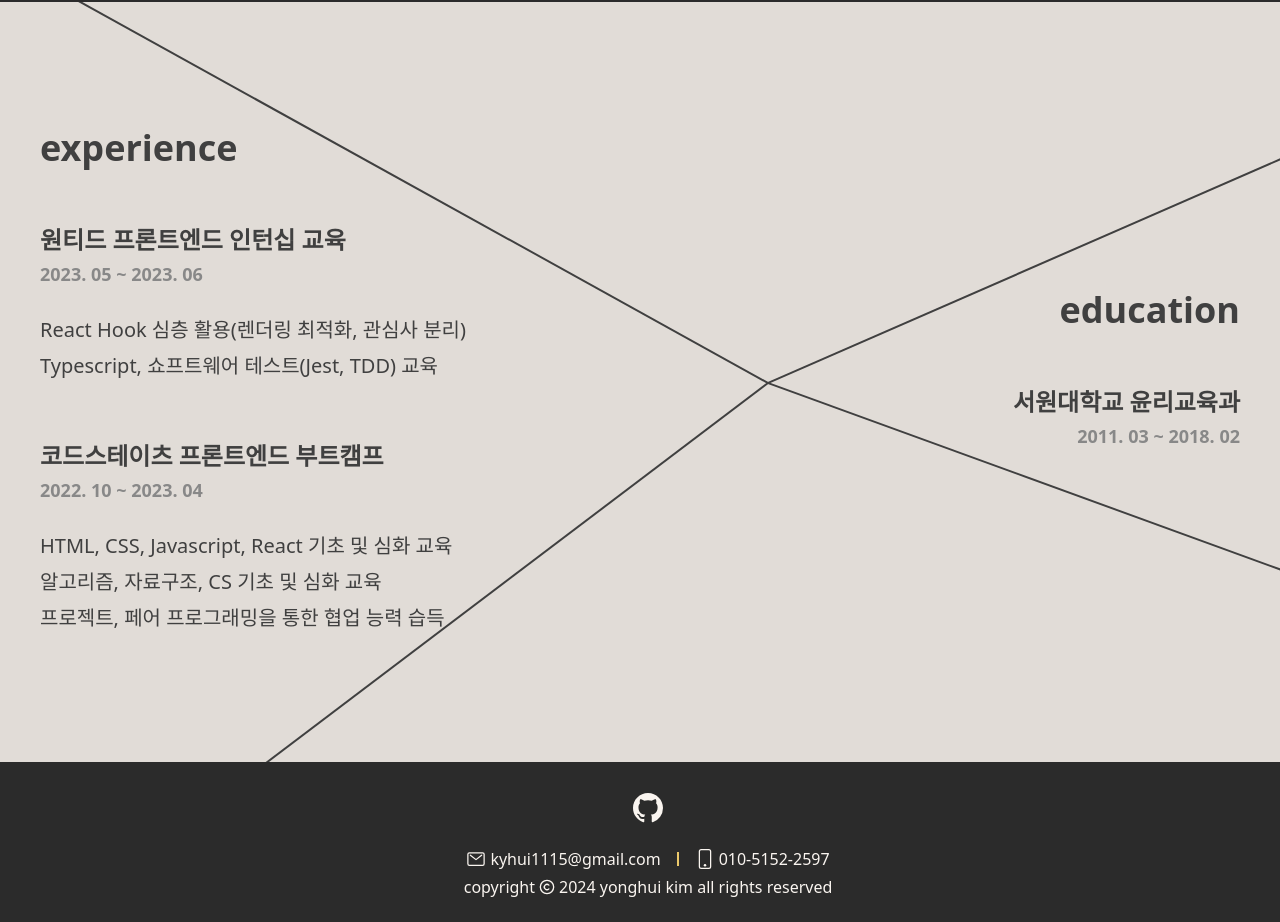
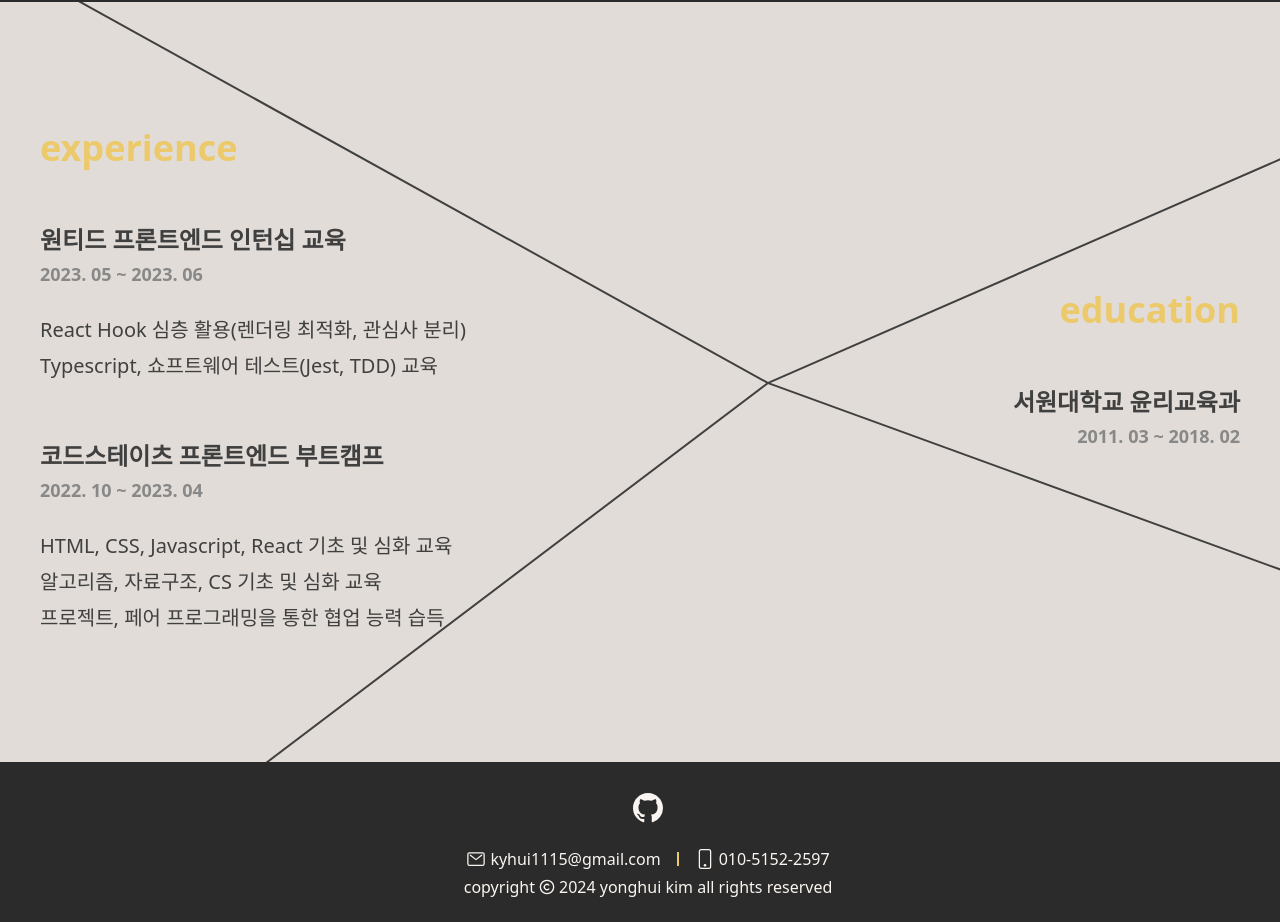
Before and after one commit to kyhui1115/portfolio, a React (Create React App) app: page / in a window 1280 px wide. Shown: the part 2318-3240 px from the top of the page. Built offline with nearby package versions, Linux system fonts and the light colour scheme.

Commit message:
design: background title 글자색 변경

```diff
--- a/src/components/background/Title.tsx
+++ b/src/components/background/Title.tsx
@@ -3,5 +3,5 @@ interface propTypes {
 }
 
 export default function Title({ text }: propTypes) {
-  return <span className="text-4xl font-semibold text-gray-400">{text}</span>;
+  return <span className="text-4xl font-semibold text-yellow-100">{text}</span>;
 }
```
